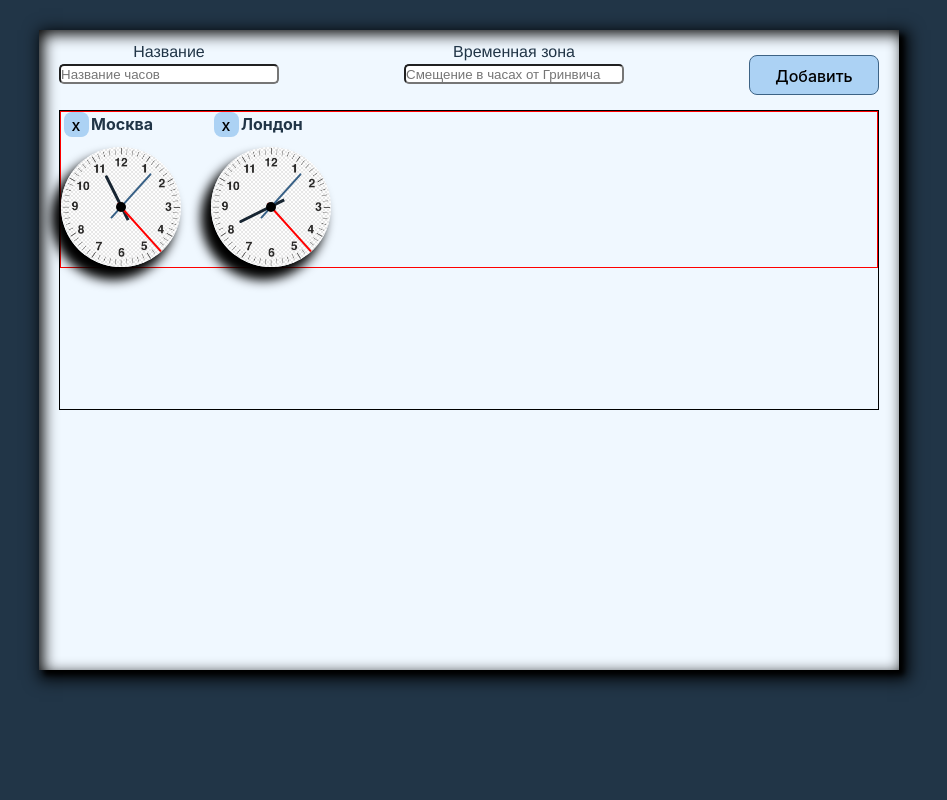
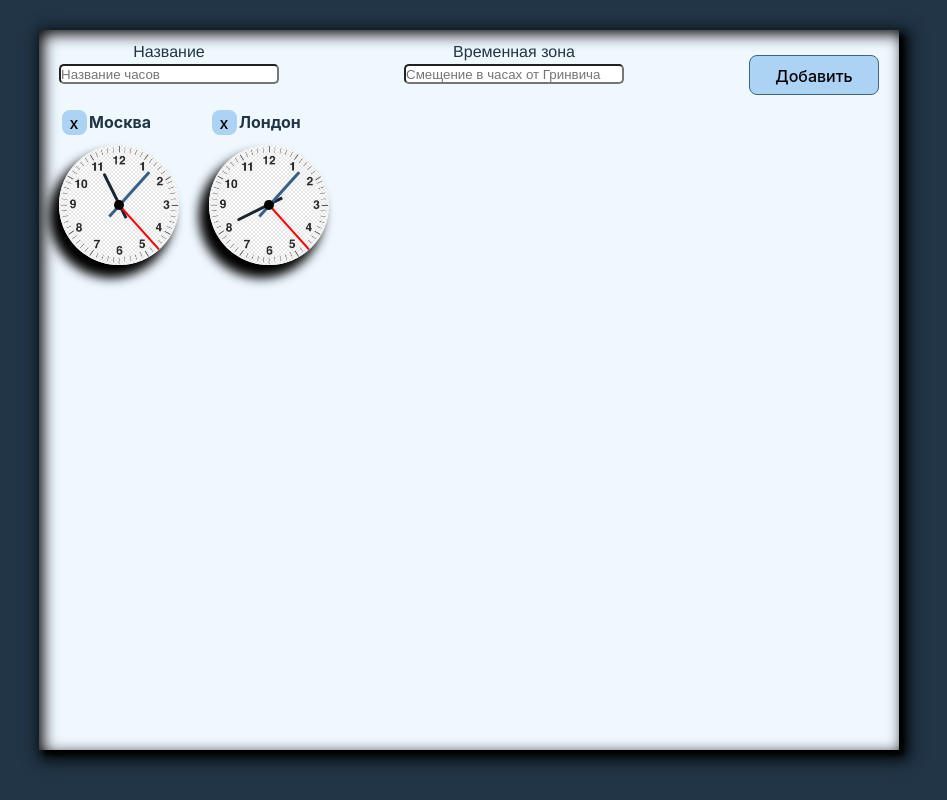
Before and after one commit to Zrazhevskii/ra16-lifecycle-watches, a React (Vite) app: page / in a window 1280 px wide. Shown: the whole page, without its empty margins (171-1118 px from the left). Built offline with nearby package versions, Linux system fonts and the light colour scheme.

Commit message:
завершение функции, исправление ошибок lint

```diff
--- a/src/App.css
+++ b/src/App.css
@@ -1,52 +1,11 @@
-/* #root {
-  max-width: 1280px;
-  margin: 0 auto;
-  padding: 2rem;
-  text-align: center;
+.main-wrapper {
+    width: 860px;
+    height: 90%;
+    margin-top: 30px;
+    padding: 10px 20px;
+    background-color: aliceblue;
+    -webkit-box-shadow: 5px 5px 5px 0px #000000, inset 4px 4px 15px 0px #000000,
+        5px 5px 15px 5px rgba(0, 0, 0, 0.85);
+    box-shadow: 5px 5px 5px 0px #000000, inset 4px 4px 15px 0px #000000,
+        5px 5px 15px 5px rgba(0, 0, 0, 0.85);
 }
-
-.logo {
-  height: 6em;
-  padding: 1.5em;
-  will-change: filter;
-  transition: filter 300ms;
-}
-.logo:hover {
-  filter: drop-shadow(0 0 2em #646cffaa);
-}
-.logo.react:hover {
-  filter: drop-shadow(0 0 2em #61dafbaa);
-}
-
-@keyframes logo-spin {
-  from {
-    transform: rotate(0deg);
-  }
-  to {
-    transform: rotate(360deg);
-  }
-}
-
-@media (prefers-reduced-motion: no-preference) {
-  a:nth-of-type(2) .logo {
-    animation: logo-spin infinite 20s linear;
-  }
-}
-
-.card {
-  padding: 2em;
-}
-
-.read-the-docs {
-  color: #888;
-} */
-
-.main-wrapper {
-  width: 860px;
-  height: 80%;
-  margin-top: 30px;
-  padding: 10px 20px;
-  background-color: aliceblue;
-  -webkit-box-shadow: 5px 5px 5px 0px #000000, inset 4px 4px 15px 0px #000000, 5px 5px 15px 5px rgba(0,0,0,0.85);
-  box-shadow: 5px 5px 5px 0px #000000, inset 4px 4px 15px 0px #000000, 5px 5px 15px 5px rgba(0,0,0,0.85);
-}
--- a/src/components/Form/Form.css
+++ b/src/components/Form/Form.css
@@ -11,24 +11,28 @@
     height: 70px;
 }
 
-.form-input-title, .form-input-timer {
+.form-input-title,
+.form-input-timer {
     display: flex;
     flex-direction: column;
     width: 220px;
-    /* margin-right: 30px; */
 }
 
-.label-title, .label-timer {
+.label-title,
+.label-timer {
     font-family: 'Franklin Gothic Medium', 'Arial Narrow', Arial, sans-serif;
     text-align: center;
 }
 
-.input-title, .input-timer {
+.input-title,
+.input-timer {
     border-radius: 5px;
     height: 20px;
 }
 
-.input-title:hover, .input-timer:hover, .btn-form:hover {
+.input-title:hover,
+.input-timer:hover,
+.btn-form:hover {
     background-color: rgb(241, 238, 238);
     border: 2px solid grey;
 }
@@ -49,5 +53,4 @@
 .watch-items-wrapper {
     min-width: 750px;
     min-height: 300px;
-    border: 1px solid black;
 }
--- a/src/components/Form/Form.jsx
+++ b/src/components/Form/Form.jsx
@@ -1,10 +1,10 @@
-import React, { useState } from 'react';
+import { useState } from 'react';
 import './Form.css';
-import { Valid } from './Valid';
+import { Valid, sameCheck } from './Valid';
 import { WatchItems } from '../Watch/WatchItems';
+import PropTypes from 'prop-types';
 
-export const Form = ({data}) => {
-
+export const Form = ({ data }) => {
     const [valueName, setValueName] = useState({
         title: '',
         timer: '',
@@ -15,11 +15,12 @@ export const Form = ({data}) => {
     const { title, timer } = valueName;
 
     const changeItems = (elems) => {
-        // console.log(elems);
         if (!Valid(elems)) {
-            return
+            return;
         }
-        return setItems((prevItems) => [...prevItems, valueName]);
+
+        if (sameCheck(valueName, items))
+            return setItems((prevItems) => [...prevItems, valueName]);
     };
 
     const submitHandler = (e) => {
@@ -38,6 +39,10 @@ export const Form = ({data}) => {
 
         const { name, value } = e.target;
         setValueName((prevValue) => ({ ...prevValue, [name]: value }));
+    };
+
+    const DeletElem = (title) => {
+        return setItems(items.filter((e) => e.title !== title));
     };
 
     return (
@@ -74,8 +79,12 @@ export const Form = ({data}) => {
                 <button className='btn-form'>Добавить</button>
             </form>
             <div className='watch-items-wrapper'>
-                <WatchItems data={items}/>
+                <WatchItems data={items} onDelet={DeletElem} />
             </div>
         </div>
     );
 };
+
+Form.propTypes = {
+    data: PropTypes.array.isRequired
+  }
--- a/src/components/Form/Valid.jsx
+++ b/src/components/Form/Valid.jsx
@@ -1,21 +1,43 @@
-import React from 'react';
-
 export const Valid = (data) => {
     const { title, timer } = data;
 
     if (title === '' || timer === '') {
-        alert('Введите данные во все поля')
-        return
+        alert('Введите данные во все поля');
+        return;
     }
 
     if (!isNumeric(timer)) {
-        alert('Формат ввода часов - цифры')
-        return
+        alert('Формат ввода часов - цифры');
+        return;
     } else {
-        return true
+        return true;
     }
 };
 
 function isNumeric(value) {
     return /^\d+$/.test(value);
 }
+
+export function sameCheck(item, data) {
+    const { title, timer } = item;
+    let arr = [];
+    let num = [];
+
+    data.map((item) => {
+        arr.push(item.title.toLowerCase());
+    });
+
+    data.map((item) => {
+        num.push(item.timer.toLowerCase());
+    });
+
+    if (
+        arr.includes(title.toLowerCase()) ||
+        num.includes(timer.toLowerCase())
+    ) {
+        alert('Элемент с таким названием или временная зона уже существует');
+        return;
+    } else {
+        return true;
+    }
+}
--- a/src/components/Watch/Watch.css
+++ b/src/components/Watch/Watch.css
@@ -8,9 +8,7 @@
     display: flex;
     flex-direction: row;
     flex-wrap: wrap;
-    /* width: 100%; */
     min-height: 140px;
-    border: 1px solid red;
 }
 
 .clock-wrapper {
@@ -21,8 +19,6 @@
     width: 120px;
     height: 120px;
     margin-top: 10px;
-    /* position: absolute; */
-    /* position: relative; */
     display: flex;
     justify-content: center;
     align-items: center;
@@ -34,8 +30,8 @@
 }
 
 .clock:before {
-    content: "";
-    /* position: absolute; */
+    content: '';
+    position: absolute;
     width: 10px;
     height: 10px;
     background: #000000;
@@ -54,7 +50,6 @@
     margin: 0 auto;
     padding: 0;
     background-color: #acd2f4;
-    /* text-align: center; */
 }
 
 .clock-btn:hover {
@@ -88,16 +83,16 @@
     height: 120px;
 }
 
-.hour-hand, .minute-hand, .second-hand {
+.hour-hand,
+.minute-hand,
+.second-hand {
     display: flex;
     justify-content: center;
-
-    /* position: absolute; */
     border-radius: 50%;
 }
 
 .hour-hand:before {
-    content: "";
+    content: '';
     position: absolute;
     width: 3px;
     height: 50px;
@@ -107,9 +102,9 @@
 }
 
 .minute-hand:before {
-    content: "";
+    content: '';
     position: absolute;
-    width: 2px;
+    width: 3px;
     height: 60px;
     background-color: #376086;
     z-index: 11;
@@ -117,7 +112,7 @@
 }
 
 .second-hand:before {
-    content: "";
+    content: '';
     position: absolute;
     width: 2px;
     height: 65px;
--- a/src/components/Watch/Watch.jsx
+++ b/src/components/Watch/Watch.jsx
@@ -1,53 +1,72 @@
-import React, {useEffect, useState} from 'react';
+import { useEffect, useState } from 'react';
+import PropTypes from 'prop-types';
 
-export const Watch = ({item}) => {
-
+export const Watch = ({ item, onDelet }) => {
     const [hour, setHour] = useState();
     const [minute, setMinute] = useState();
     const [second, setSecond] = useState();
     let { title, timer } = item;
 
-    timer = Number(timer)
-    // console.log(typeof timer)
+    timer = Number(timer);
 
     const deg = 6;
     const day = new Date();
-    // console.log(day.getUTCHours() )
-    // const hr = document.querySelector('#hour-hand')
-    // const mh = document.querySelector('#minute-hand')
-    // const sec = document.querySelector('#second-hand')
-
     const hours = (day.getUTCHours() + timer) * 30;
     const minutes = day.getUTCMinutes() * deg;
     const seconds = day.getUTCSeconds() * deg;
 
-    useEffect(()=> {
+    useEffect(() => {
         const interval = setInterval(() => {
-            setHour(hours)
-            setMinute(minutes)
-            setSecond(seconds)
-            return () => { clearInterval(interval) }
+            setHour(hours);
+            setMinute(minutes);
+            setSecond(seconds);
+            return () => {
+                clearInterval(interval);
+            };
         }, 1000);
-    }, [hour, minute, second])
+    }, [hours, minutes, seconds]);
 
     return (
         <div className='clock-wrapper'>
             <div className='title-wrapper'>
-                <button className='clock-btn'>x</button>
+                <button className='clock-btn' onClick={() => onDelet(title)}>
+                    x
+                </button>
                 <h4 className='title'>{title}</h4>
             </div>
             <div className='clock'>
                 <div className='hour'>
-                    <div className='hour-hand' id='hour-hand' style={{ transform: `rotateZ(${hour + (minutes / 12)}deg)` }}></div>
+                    <div
+                        className='hour-hand'
+                        id='hour-hand'
+                        style={{
+                            transform: `rotateZ(${hours + minutes / 12}deg)`,
+                        }}
+                    ></div>
                 </div>
                 <div className='minutes'>
-                    <div className='minute-hand' id='minute-hand' style={{ transform: `rotateZ(${minutes}deg)` }}></div>
+                    <div
+                        className='minute-hand'
+                        id='minute-hand'
+                        style={{ transform: `rotateZ(${minutes}deg)` }}
+                    ></div>
                 </div>
                 <div className='seconds'>
-                    <div className='second-hand' id='second-hand' style={{ transform: `rotateZ(${seconds}deg)` }}></div>
+                    <div
+                        className='second-hand'
+                        id='second-hand'
+                        style={{ transform: `rotateZ(${seconds}deg)` }}
+                    ></div>
                 </div>
             </div>
         </div>
-
     );
 };
+
+Watch.propTypes = {
+    onDelet: PropTypes.func.isRequired,
+    item: PropTypes.shape({
+        title: PropTypes.string.isRequired,
+        timer: PropTypes.string.isRequired,
+    })
+}
--- a/src/components/Watch/WatchItems.jsx
+++ b/src/components/Watch/WatchItems.jsx
@@ -1,14 +1,18 @@
-import React from 'react'
-import { Watch } from './Watch'
-import "./Watch.css"
+import { Watch } from './Watch';
+import './Watch.css';
+import PropTypes from 'prop-types';
 
-export const WatchItems = ({ data }) => {
-    // console.log(data)
-  return (
-    <div className='watch-items'>
-        {data.map((item) => {
-            return <Watch item={item} key={item.title}/>
-        })}
-    </div>
-  )
+export const WatchItems = ({ data, onDelet }) => {
+    return (
+        <div className='watch-items'>
+            {data.map((item) => {
+                return <Watch item={item} key={item.title} onDelet={onDelet} />;
+            })}
+        </div>
+    );
+};
+
+WatchItems.propTypes = {
+  onDelet: PropTypes.func.isRequired,
+  data: PropTypes.array.isRequired,
 }
```
Also changed, not shown: src/App.jsx (+10 -10 lines), src/components/Form/Formdata.jsx (deleted, +0 -8 lines).
